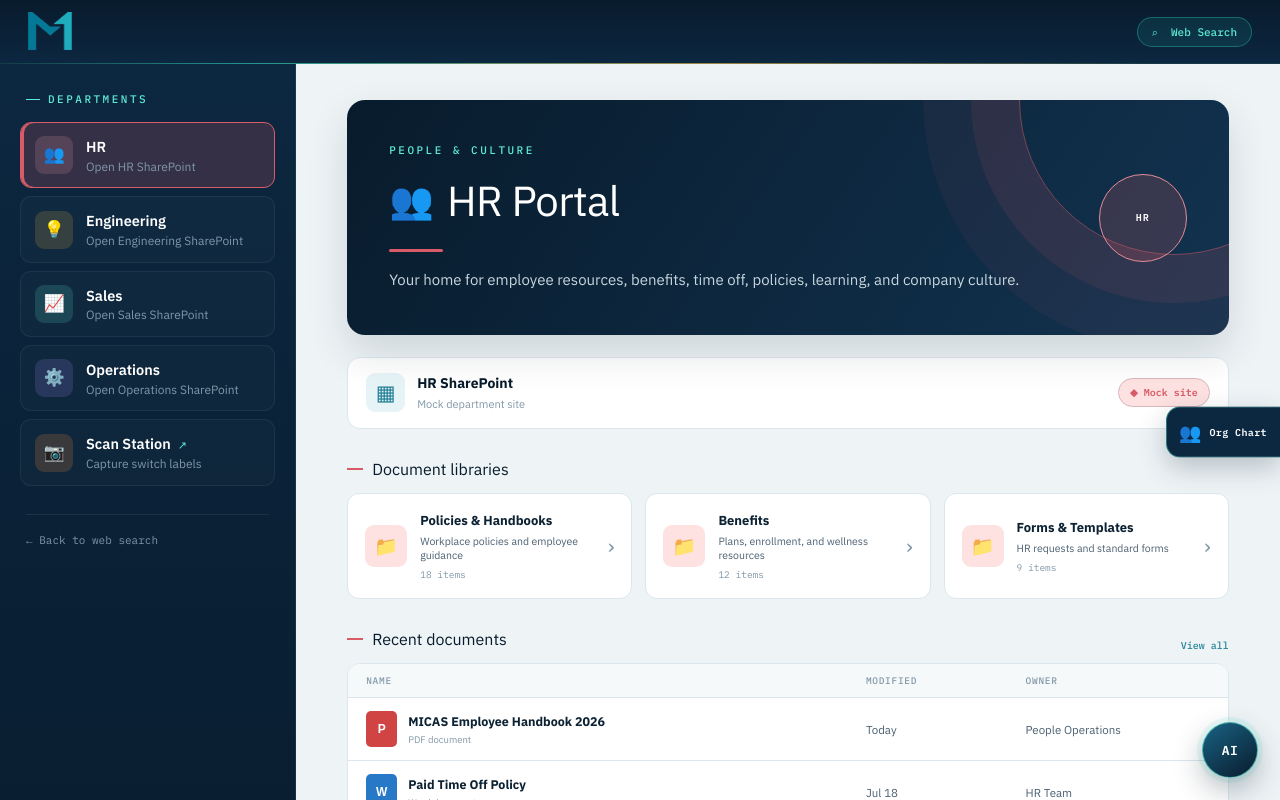
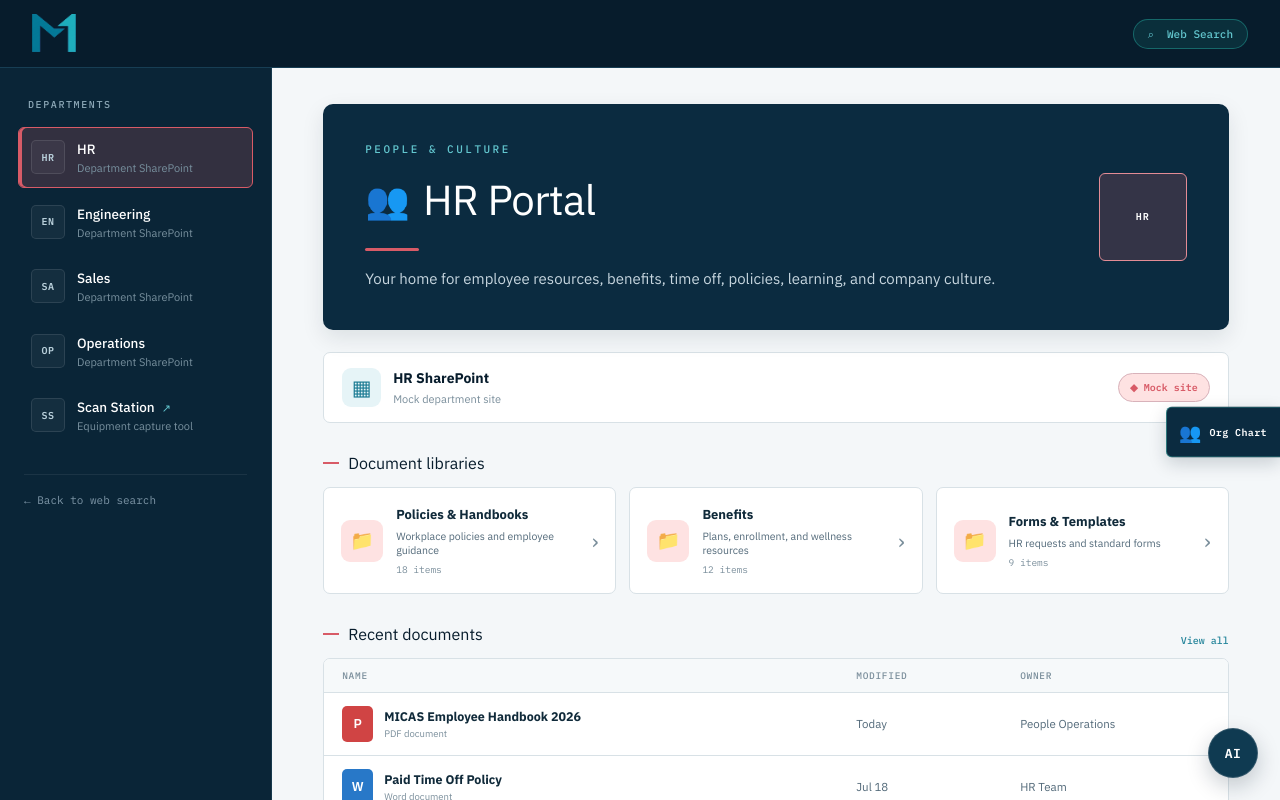
Before and after one commit to vihpol/internal-website, a Next.js app in the folder frontend/: page /hr in a window 1280 px wide. Shown: the top 800 px of the page. Built offline with nearby package versions, Linux system fonts and the light colour scheme.

Commit message:
Refine portal visual design

```diff
--- a/frontend/src/app/components/DepartmentPortal.tsx
+++ b/frontend/src/app/components/DepartmentPortal.tsx
@@ -18,11 +18,11 @@ export type PortalData = {
 };
 
 const navigation = [
-  { name: "HR", href: "https://netorgft13495013.sharepoint.com/sites/MICASHR", icon: "👥", tone: "hr", description: "Open HR SharePoint" },
-  { name: "Engineering", href: "https://netorgft13495013.sharepoint.com/sites/MICASEngineeringMock", icon: "💡", tone: "presales", description: "Open Engineering SharePoint" },
-  { name: "Sales", href: "https://netorgft13495013.sharepoint.com/sites/MICASSales", icon: "📈", tone: "sales", description: "Open Sales SharePoint" },
-  { name: "Operations", href: "https://netorgft13495013.sharepoint.com/sites/MICASOperations", icon: "⚙️", tone: "ops", description: "Open Operations SharePoint" },
-  { name: "Scan Station", href: "http://192.168.1.185:3000/", icon: "📷", tone: "scanstation", description: "Capture switch labels", external: true },
+  { name: "HR", href: "https://netorgft13495013.sharepoint.com/sites/MICASHR", icon: "HR", tone: "hr", description: "Department SharePoint" },
+  { name: "Engineering", href: "https://netorgft13495013.sharepoint.com/sites/MICASEngineeringMock", icon: "EN", tone: "presales", description: "Department SharePoint" },
+  { name: "Sales", href: "https://netorgft13495013.sharepoint.com/sites/MICASSales", icon: "SA", tone: "sales", description: "Department SharePoint" },
+  { name: "Operations", href: "https://netorgft13495013.sharepoint.com/sites/MICASOperations", icon: "OP", tone: "ops", description: "Department SharePoint" },
+  { name: "Scan Station", href: "http://192.168.1.185:3000/", icon: "SS", tone: "scanstation", description: "Equipment capture tool", external: true },
 ];
 
 export default function DepartmentPortal({ data }: { data: PortalData }) {
--- a/frontend/src/app/globals.css
+++ b/frontend/src/app/globals.css
@@ -254,6 +254,63 @@ a.sharepoint-row:hover { background: #f4fafb; }
 .sharepoint-file small { margin-top: 2px; color: var(--soft); font-size: 9.5px; }
 .sharepoint-notice { margin: 11px 3px 0; color: var(--soft); font: 400 9.5px "IBM Plex Mono", monospace; }
 
+/* Restrained corporate treatment for the employee portal. */
+:root {
+  --navy-950: #071c2c;
+  --navy-900: #0b2b40;
+  --navy-800: #17435b;
+  --teal-500: #1698a7;
+  --teal-400: #63c7cf;
+  --page: #f4f7f9;
+  --ink: #102a3a;
+  --muted: #526979;
+  --soft: #7a8e9b;
+  --line: #d8e1e6;
+}
+.portal-topbar { min-height: 68px; padding-inline: 32px; border-bottom: 1px solid #173e54; background: var(--navy-950); }
+.portal-topbar::after { display: none; }
+.portal-status { border-color: rgba(99,199,207,.28); background: transparent; color: #a8dfe3; letter-spacing: .2px; }
+.portal-status-dot, .portal-status-dot.is-online { width: 6px; height: 6px; background: #66c6a5; box-shadow: none; }
+.portal-shell { min-height: calc(100vh - 68px); grid-template-columns: 272px 1fr; }
+.portal-sidebar { padding: 30px 18px; border-right: 1px solid #17394d; background: #0a2537; }
+.portal-sidebar-label { padding-inline: 10px; color: #8da8b7; font-size: 10px; letter-spacing: 1.6px; }
+.portal-sidebar-label::before { display: none; }
+.portal-departments { gap: 4px; }
+.portal-department { gap: 12px; padding: 11px 12px; border-color: transparent; border-radius: 6px; background: transparent; }
+.portal-department:hover { transform: none; border-color: rgba(99,199,207,.16); background: rgba(255,255,255,.055); }
+.portal-department-icon { width: 34px; height: 34px; border: 1px solid rgba(255,255,255,.1); border-radius: 5px; background: rgba(255,255,255,.045) !important; color: #b9d0db; font: 600 10px "IBM Plex Mono", monospace; letter-spacing: .4px; }
+.portal-department strong { font-size: 13.5px; font-weight: 500; }
+.portal-department small { margin-top: 2px; color: #78909e; font-size: 11px; }
+.portal-sidebar-footer { margin-top: 34px; padding-inline: 10px; }
+.portal-sidebar-footer p { color: #698391; }
+.portal-sidebar-footer strong { color: #9acbd0; }
+.portal-content { justify-content: flex-start; padding-inline: clamp(28px, 6vw, 88px); background: #f4f7f9; }
+.portal-hero { max-width: 820px; margin-top: clamp(90px, 15vh, 150px); text-align: left; }
+.portal-hero.has-results { max-width: 920px; margin-top: 52px; }
+.portal-eyebrow { margin-bottom: 20px; padding: 0; border: 0; border-radius: 0; background: transparent; color: #337987; font-size: 10px; letter-spacing: 2px; }
+.portal-eyebrow span { width: 18px; height: 2px; border-radius: 0; background: var(--teal-500); }
+.portal-hero h1 { margin-bottom: 10px; font-size: clamp(36px, 4.5vw, 50px); font-weight: 600; letter-spacing: -1.6px; }
+.portal-description { max-width: 620px; margin-bottom: 30px; font-size: 15px; line-height: 1.6; }
+.searx-search-form { min-height: 58px; padding: 7px 8px 7px 18px; border: 1px solid #ccd8de; border-radius: 8px; box-shadow: 0 2px 8px rgba(13,43,61,.055); }
+.searx-search-form:focus-within { border-color: #4da8b2; box-shadow: 0 0 0 3px rgba(22,152,167,.1); }
+.searx-search-form button { border-radius: 5px; background: #0f3a51; font-family: "IBM Plex Sans", sans-serif; font-size: 12px; }
+.searx-kbd { border-radius: 4px; background: #f7f9fa; }
+.portal-powered { color: #83949e; letter-spacing: .35px; }
+.portal-tags { justify-content: flex-start; margin-top: 18px; }
+.portal-tags button { padding: 6px 10px; border-radius: 5px; background: transparent; font-family: "IBM Plex Sans", sans-serif; font-size: 11.5px; }
+.portal-tags button:hover { transform: none; background: #fff; }
+.searx-results { max-width: 920px; }
+.searx-result { padding-block: 20px; }
+.searx-result h3 { font-size: 17px; font-weight: 500; }
+.wiki-launcher { width: 50px; height: 50px; border-color: rgba(255,255,255,.15); background: #0f3a51; box-shadow: 0 8px 22px rgba(8,27,44,.22); }
+.wiki-launcher:hover { transform: none; box-shadow: 0 10px 24px rgba(8,27,44,.25); }
+.org-chart-launcher { border-radius: 6px 0 0 6px; box-shadow: 0 6px 18px rgba(8,27,44,.18); }
+.department-hero { min-height: 205px; border-radius: 10px; background: var(--navy-900); box-shadow: 0 8px 22px rgba(8,27,44,.1); }
+.department-hero::after { display: none; }
+.department-page-badge { border-radius: 6px; }
+.sharepoint-toolbar, .sharepoint-library-grid a, .sharepoint-table { border-radius: 7px; box-shadow: none; }
+.sharepoint-library-grid a:hover { transform: none; box-shadow: 0 4px 14px rgba(12,39,64,.06); }
+
 @media (max-width: 860px) {
   .portal-shell { grid-template-columns: 1fr; }
   .portal-sidebar { display: block; overflow-x: auto; padding: 16px; border-right: 0; border-bottom: 1px solid rgba(94,234,212,.1); }
--- a/frontend/src/app/page.tsx
+++ b/frontend/src/app/page.tsx
@@ -9,20 +9,14 @@ type SearchResult = { title: string; url: string; content: string; engine: strin
 type SearchResponse = { query: string; results: SearchResult[]; suggestions: string[] };
 
 const departments = [
-  { name: "HR", href: "https://netorgft13495013.sharepoint.com/sites/MICASHR", icon: "👥", tone: "hr", description: "Open HR SharePoint" },
-  { name: "Engineering", href: "https://netorgft13495013.sharepoint.com/sites/MICASEngineeringMock", icon: "💡", tone: "presales", description: "Open Engineering SharePoint" },
-  { name: "Sales", href: "https://netorgft13495013.sharepoint.com/sites/MICASSales", icon: "📈", tone: "sales", description: "Open Sales SharePoint" },
-  { name: "Operations", href: "https://netorgft13495013.sharepoint.com/sites/MICASOperations", icon: "⚙️", tone: "ops", description: "Open Operations SharePoint" },
-  { name: "Scan Station", href: "http://192.168.1.185:3000/", icon: "📷", tone: "scanstation", description: "Capture switch labels", external: true },
+  { name: "HR", href: "https://netorgft13495013.sharepoint.com/sites/MICASHR", icon: "HR", tone: "hr", description: "Department SharePoint" },
+  { name: "Engineering", href: "https://netorgft13495013.sharepoint.com/sites/MICASEngineeringMock", icon: "EN", tone: "presales", description: "Department SharePoint" },
+  { name: "Sales", href: "https://netorgft13495013.sharepoint.com/sites/MICASSales", icon: "SA", tone: "sales", description: "Department SharePoint" },
+  { name: "Operations", href: "https://netorgft13495013.sharepoint.com/sites/MICASOperations", icon: "OP", tone: "ops", description: "Department SharePoint" },
+  { name: "Scan Station", href: "http://192.168.1.185:3000/", icon: "SS", tone: "scanstation", description: "Equipment capture tool", external: true },
 ];
 
 const suggestions = ["800G deployment guide", "Transceiver comparison", "PTO policy", "Expense reports", "Vendor price list"];
-
-const quickAccess = [
-  { icon: "📄", status: "Recent", title: "Fiber Optics Training Deck", meta: "PreSales · updated 2d ago" },
-  { icon: "📦", status: "Popular", title: "MICAS Inventory Tool", meta: "Operations · daily use" },
-  { icon: "🧾", status: "Updated", title: "Q3 Customer Quote Templates", meta: "Sales · updated 1w ago" },
-];
 
 export default function Home() {
   const [connected, setConnected] = useState(false);
@@ -96,7 +90,6 @@ export default function Home() {
         </aside>
 
         <section className="portal-content">
-          <div className="portal-fiber-lines" aria-hidden="true" />
           <div className={`portal-hero ${searchedQuery ? "has-results" : ""}`}>
             <p className="portal-eyebrow"><span />MICAS Web Search</p>
             <h1>What are you looking for?</h1>
@@ -136,11 +129,7 @@ export default function Home() {
                 ))}
               </div>
             </section>
-          ) : (
-            <div className="portal-quick-access" aria-label="Quick access">
-              {quickAccess.map((item) => <article className="portal-quick-card" key={item.title}><div><span className="portal-quick-icon" aria-hidden="true">{item.icon}</span><span className="portal-quick-status">{item.status}</span></div><strong>{item.title}</strong><small>{item.meta}</small></article>)}
-            </div>
-          )}
+          ) : null}
         </section>
       </div>
       <OrgChartPopup />
```
